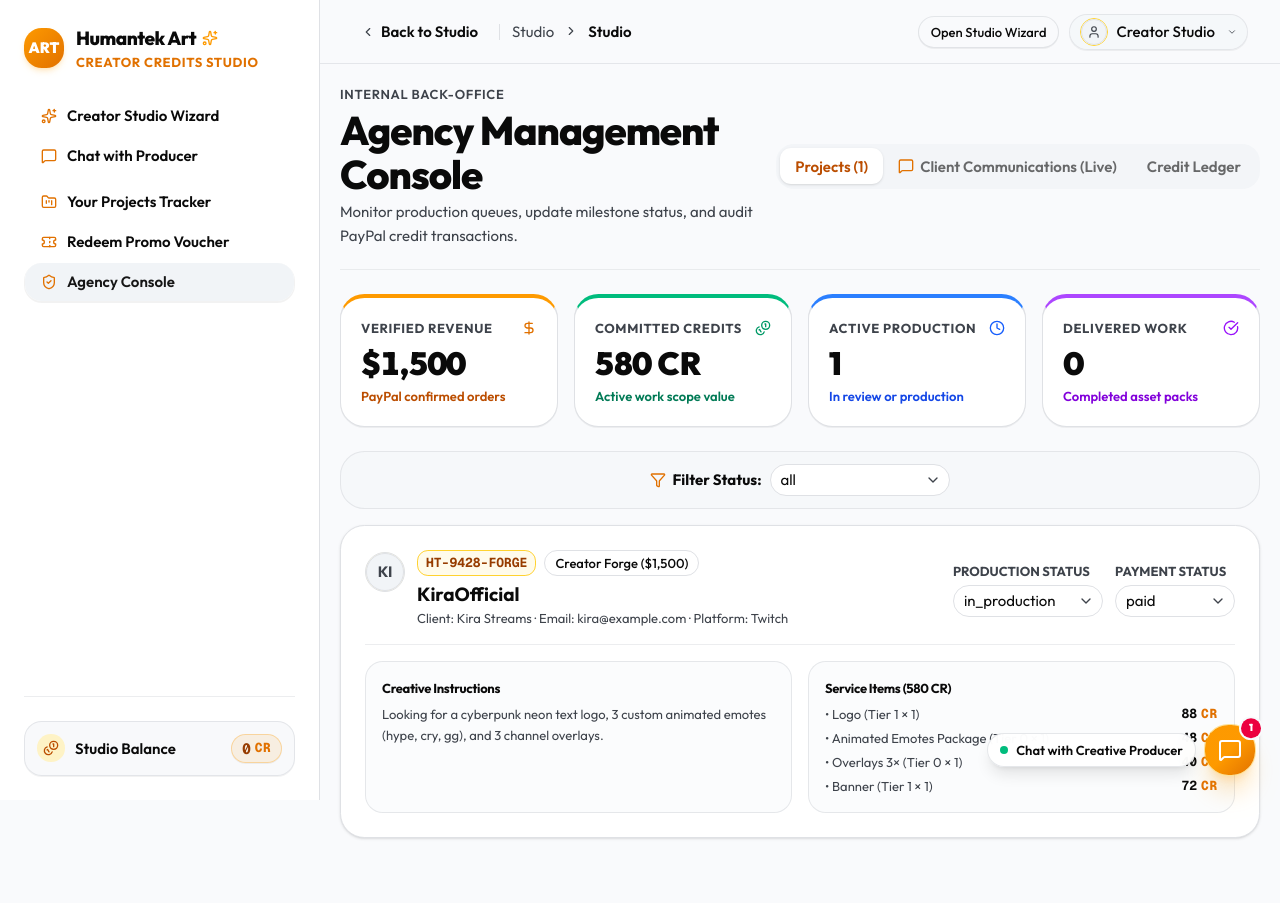
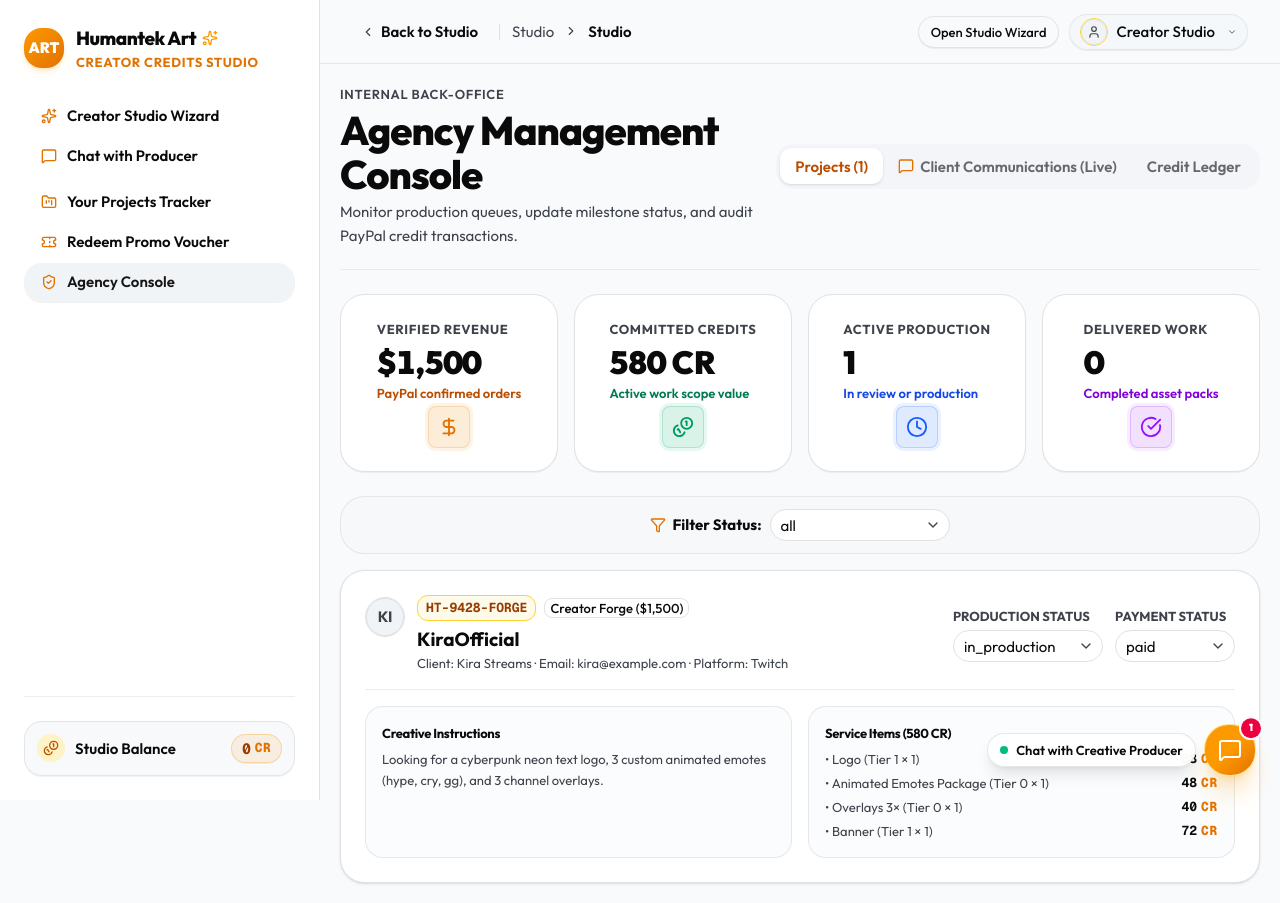
Before and after one commit to huzaifa321s/humantek-creator-credit-studio, a Next.js app: page /management in a window 1280 px wide. Before the commit the page ends 858 px from the top, so only its background shows below. Built offline with nearby package versions, Linux system fonts and the light colour scheme.

Commit message:
Phase 5: management console (ReUI IconTile KPIs, Empty state filter, ReUI Badges)

```diff
--- a/src/app/management/page.tsx
+++ b/src/app/management/page.tsx
@@ -5,9 +5,17 @@ import Link from 'next/link';
 import { StudioCardLayout } from '@/components/StudioCardLayout';
 import { ProjectRecord } from '@/types';
 import { Button } from '@/components/ui/button';
-import { Badge } from '@/components/ui/badge';
+import { Badge } from '@/components/reui/badge';
+import { IconTile } from '@/components/reui/icon-tile';
 import { Card, CardHeader, CardTitle, CardContent } from '@/components/ui/card';
 import { Tabs, TabsList, TabsTrigger } from '@/components/ui/tabs';
+import {
+  Empty,
+  EmptyHeader,
+  EmptyMedia,
+  EmptyTitle,
+  EmptyDescription,
+} from '@/components/ui/empty';
 import {
   Table,
   TableHeader,
@@ -35,6 +43,7 @@ import {
   Clock,
   CheckCircle,
   MessageSquare,
+  FolderOpen,
 } from 'lucide-react';
 import { ChatFullView } from '@/components/chat/ChatFullView';
 
@@ -154,52 +163,60 @@ export default function ManagementPage() {
 
         {/* KPI Cards Grid */}
         <div className="grid grid-cols-2 lg:grid-cols-4 gap-4">
-          <Card className="p-5 rounded-2xl border-border bg-card border-t-4 border-t-amber-500 shadow-2xs">
-            <div className="flex items-center justify-between text-muted-foreground mb-1.5">
-              <span className="text-xs font-bold uppercase tracking-wider">
+          <Card className="p-4 sm:p-5 rounded-2xl border-border bg-card shadow-2xs flex items-center justify-between">
+            <div>
+              <span className="text-xs font-bold uppercase tracking-wider text-muted-foreground">
                 Verified Revenue
               </span>
-              <DollarSign className="w-4 h-4 text-amber-600" />
+              <b className="text-2xl sm:text-3xl font-black text-foreground block tabular-nums mt-0.5">
+                ${totalRevenue.toLocaleString()}
+              </b>
+              <small className="text-xs text-amber-700 dark:text-amber-400 font-semibold block mt-0.5">PayPal confirmed orders</small>
             </div>
-            <b className="text-2xl sm:text-3xl font-black text-foreground block tabular-nums">
-              ${totalRevenue.toLocaleString()}
-            </b>
-            <small className="text-xs text-amber-700 dark:text-amber-400 font-semibold block mt-1">PayPal confirmed orders</small>
+            <IconTile variant="soft" size="lg" className="bg-amber-500/10 text-amber-600 dark:text-amber-400 shrink-0">
+              <DollarSign className="w-5 h-5" />
+            </IconTile>
           </Card>
 
-          <Card className="p-5 rounded-2xl border-border bg-card border-t-4 border-t-emerald-500 shadow-2xs">
-            <div className="flex items-center justify-between text-muted-foreground mb-1.5">
-              <span className="text-xs font-bold uppercase tracking-wider">
+          <Card className="p-4 sm:p-5 rounded-2xl border-border bg-card shadow-2xs flex items-center justify-between">
+            <div>
+              <span className="text-xs font-bold uppercase tracking-wider text-muted-foreground">
                 Committed Credits
               </span>
-              <Coins className="w-4 h-4 text-emerald-600" />
+              <b className="text-2xl sm:text-3xl font-black text-foreground block tabular-nums mt-0.5">
+                {totalCreditsAllocated.toLocaleString()} CR
+              </b>
+              <small className="text-xs text-emerald-700 dark:text-emerald-400 font-semibold block mt-0.5">Active work scope value</small>
             </div>
-            <b className="text-2xl sm:text-3xl font-black text-foreground block tabular-nums">
-              {totalCreditsAllocated.toLocaleString()} CR
-            </b>
-            <small className="text-xs text-emerald-700 dark:text-emerald-400 font-semibold block mt-1">Active work scope value</small>
+            <IconTile variant="soft" size="lg" className="bg-emerald-500/10 text-emerald-600 dark:text-emerald-400 shrink-0">
+              <Coins className="w-5 h-5" />
+            </IconTile>
           </Card>
 
-          <Card className="p-5 rounded-2xl border-border bg-card border-t-4 border-t-blue-500 shadow-2xs">
-            <div className="flex items-center justify-between text-muted-foreground mb-1.5">
-              <span className="text-xs font-bold uppercase tracking-wider">
+          <Card className="p-4 sm:p-5 rounded-2xl border-border bg-card shadow-2xs flex items-center justify-between">
+            <div>
+              <span className="text-xs font-bold uppercase tracking-wider text-muted-foreground">
                 Active Production
               </span>
-              <Clock className="w-4 h-4 text-blue-600" />
+              <b className="text-2xl sm:text-3xl font-black text-foreground block mt-0.5">{activeOrdersCount}</b>
+              <small className="text-xs text-blue-700 dark:text-blue-400 font-semibold block mt-0.5">In review or production</small>
             </div>
-            <b className="text-2xl sm:text-3xl font-black text-foreground block">{activeOrdersCount}</b>
-            <small className="text-xs text-blue-700 dark:text-blue-400 font-semibold block mt-1">In review or production</small>
+            <IconTile variant="soft" size="lg" className="bg-blue-500/10 text-blue-600 dark:text-blue-400 shrink-0">
+              <Clock className="w-5 h-5" />
+            </IconTile>
           </Card>
 
-          <Card className="p-5 rounded-2xl border-border bg-card border-t-4 border-t-purple-500 shadow-2xs">
-            <div className="flex items-center justify-between text-muted-foreground mb-1.5">
-              <span className="text-xs font-bold uppercase tracking-wider">
+          <Card className="p-4 sm:p-5 rounded-2xl border-border bg-card shadow-2xs flex items-center justify-between">
+            <div>
+              <span className="text-xs font-bold uppercase tracking-wider text-muted-foreground">
                 Delivered Work
               </span>
-              <CheckCircle className="w-4 h-4 text-purple-600" />
+              <b className="text-2xl sm:text-3xl font-black text-foreground block mt-0.5">{deliveredCount}</b>
+              <small className="text-xs text-purple-700 dark:text-purple-400 font-semibold block mt-0.5">Completed asset packs</small>
             </div>
-            <b className="text-2xl sm:text-3xl font-black text-foreground block">{deliveredCount}</b>
-            <small className="text-xs text-purple-700 dark:text-purple-400 font-semibold block mt-1">Completed asset packs</small>
+            <IconTile variant="soft" size="lg" className="bg-purple-500/10 text-purple-600 dark:text-purple-400 shrink-0">
+              <CheckCircle className="w-5 h-5" />
+            </IconTile>
           </Card>
         </div>
 
@@ -231,7 +248,20 @@ export default function ManagementPage() {
               </div>
             </Card>
 
-            {filteredProjects.map((p) => (
+            {filteredProjects.length === 0 ? (
+              <Empty className="p-10 border border-dashed rounded-2xl bg-secondary/20">
+                <EmptyHeader>
+                  <EmptyMedia variant="icon" className="size-12 rounded-xl">
+                    <FolderOpen className="w-6 h-6 text-muted-foreground" />
+                  </EmptyMedia>
+                  <EmptyTitle className="text-base font-bold">No Projects Found</EmptyTitle>
+                  <EmptyDescription className="text-xs sm:text-sm">
+                    No orders match status &ldquo;{statusFilter}&rdquo;. Try selecting a different filter.
+                  </EmptyDescription>
+                </EmptyHeader>
+              </Empty>
+            ) : (
+              filteredProjects.map((p) => (
               <Card
                 key={p.id}
                 className="p-5 sm:p-6 rounded-2xl border-border bg-card space-y-4 shadow-sm hover:border-amber-300 transition-all"
@@ -352,7 +382,8 @@ export default function ManagementPage() {
                   </Card>
                 </div>
               </Card>
-            ))}
+            ))
+          )}
           </div>
         )}
 
```
